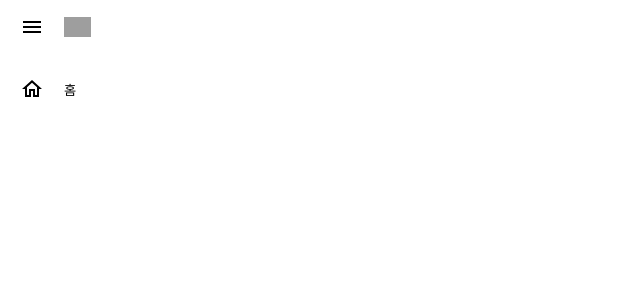
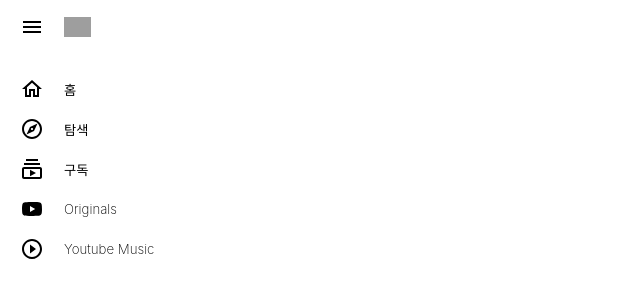
Before and after one commit to Origogi/React-Youtube-Clone, a React (Create React App) app: page / in a window 1280 px wide. Shown: the top 300 px of the page, without its empty margins (0-640 px from the left). Built offline with nearby package versions, Linux system fonts and the light colour scheme; grey boxes are pictures that could not be loaded.

Commit message:
add SideNavItems

```diff
--- a/src/SideNav.js
+++ b/src/SideNav.js
@@ -1,4 +1,12 @@
-import { Home, HomeOutlined, Menu } from "@mui/icons-material";
+import {
+  ExploreOutlined,
+  Home,
+  HomeOutlined,
+  Menu,
+  PlayCircleOutline,
+  SubscriptionsOutlined,
+  YouTube,
+} from "@mui/icons-material";
 import React from "react";
 import "./SideNav.css";
 import SideNavItem from "./SideNavItem";
@@ -15,6 +23,11 @@ function SideNav() {
       </div>
 
       <SideNavItem title="홈" image={<HomeOutlined />} />
+      <SideNavItem title="탐색" image={<ExploreOutlined />} />
+      <SideNavItem title="구독" image={<SubscriptionsOutlined />} />
+      <SideNavItem title="Originals" image={<YouTube />} />
+      <SideNavItem title="Youtube Music" image={<PlayCircleOutline />} />
+
     </div>
   );
 }
```
